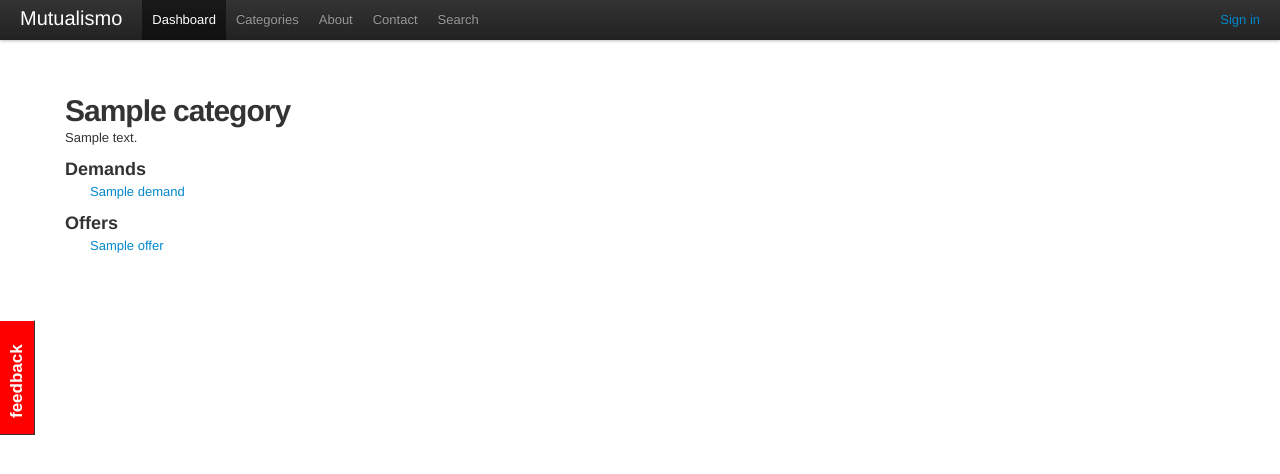
After one commit to tuxskar/mutualismo, a Django app: template mutualismo/red/templates/categories/category_detail.html in a window 1280 px wide. The commit adds this page. Shown: the top 474 px of the page. Run offline with Django 3.2, Linux system fonts and the light colour scheme; the template is opened without the code that fills it: most values are stand-ins (such as "Sample title", 1, 10 or a date in 2020); parts of the project's set-up code (start-up, migrations or seed data) failed here and were passed over.

Commit message:
category list and detail views

```diff
--- a/mutualismo/red/admin.py
+++ b/mutualismo/red/admin.py
@@ -16,6 +16,7 @@ class ServiceAdmin(admin.ModelAdmin):
 class DemandAdmin(admin.ModelAdmin):
     pass
 
+
 class ExchangeAdmin(admin.ModelAdmin):
     pass
 
--- /dev/null
+++ b/mutualismo/red/templates/categories/category_detail.html
@@ -0,0 +1,30 @@
+{% extends "base.html" %}
+
+{% load i18n %}
+
+{% block main %}
+
+<h1>{{ category }}</h1>
+  {% if category.description %}
+    <p>{{ category.description }}</p>
+  {% endif %}
+
+  {% if category.demand_set.count %}
+    <h3>{% trans "Demands" %}</h2>
+    <ul>
+    {% for demand in category.demand_set.all %}
+      <li><a href="{{ demand.get_absolute_url }}">{{ demand.name }}</a></li>
+    {% endfor %}
+    </ul>
+  {% endif %}
+
+  {% if category.offer_set.count %}
+    <h3>{% trans "Offers" %}</h2>
+    <ul>
+    {% for offer in category.offer_set.all %}
+        <li><a href="{{ offer.get_absolute_url }}">{{ offer.name }}</a></li>
+    {% endfor %}
+    </ul>
+  {% endif %}
+
+{% endblock %}
--- a/mutualismo/templates/base.html
+++ b/mutualismo/templates/base.html
@@ -33,6 +33,7 @@
           <div class="nav-collapse">
             <ul class="nav">
 			  <li class="active"><a href="{% url dashboard %}">Dashboard</a></li>
+			  <li><a href="/categories">Categories</a></li>
 			  <li><a href="{% url about %}">About</a></li>
               <li><a href="{% url contact %}">Contact</a></li>
               <li><a href="/search">Search</a></li>
```
Also changed, not shown: mutualismo/red/models.py (+3 -8 lines), mutualismo/red/templates/categories/category_list.html (added, +23 -0 lines).
